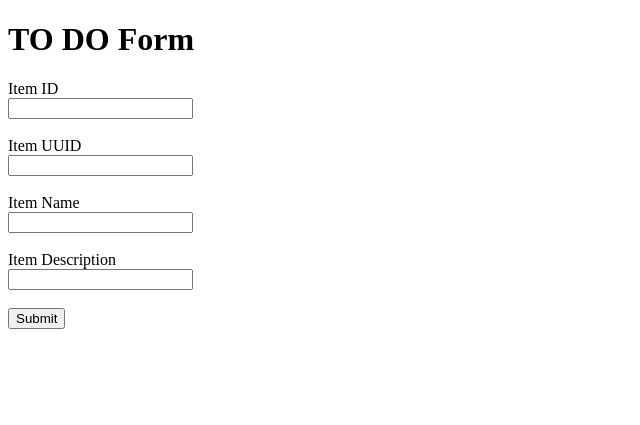
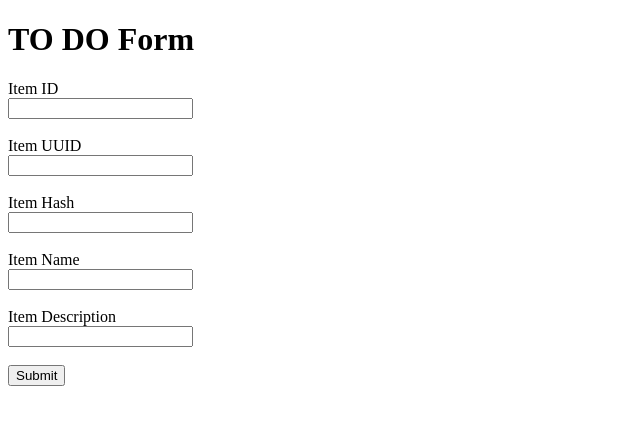
Before and after one commit to deeps-19/GithubAssignment1, a Flask app: page / in a window 1280 px wide. Shown: the top 425 px of the page, without its empty margins (0-640 px from the left). Run offline with Flask 3, Linux system fonts and the light colour scheme.

Commit message:
Add Item Hash field

```diff
--- a/Frontend/templates/index.html
+++ b/Frontend/templates/index.html
@@ -18,6 +18,9 @@
 <label>Item UUID
 </label><br>
 <input type="text" name="itemUuid" required><br><br>
+<label> Item Hash
+</label><br>
+<input type="text" name="itemHash" required><br><br>
 <label>Item Name</label><br>
 <input type="text" name="itemName" required><br><br>
 
```
